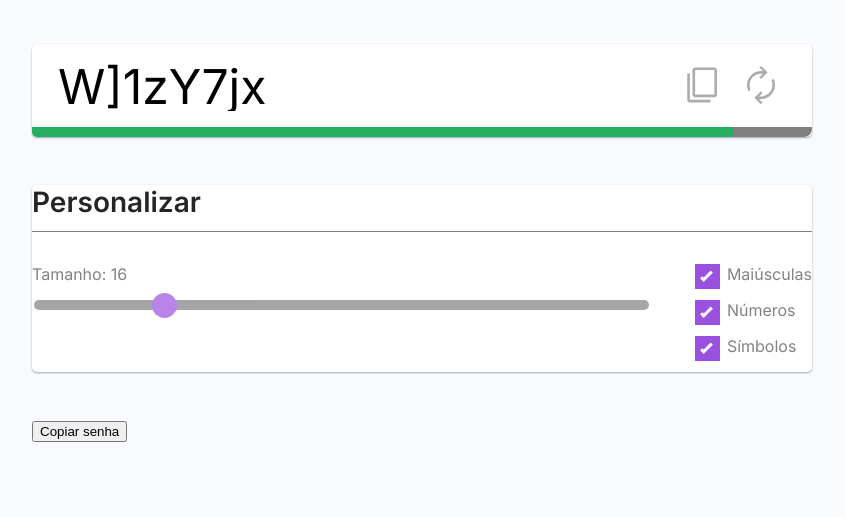
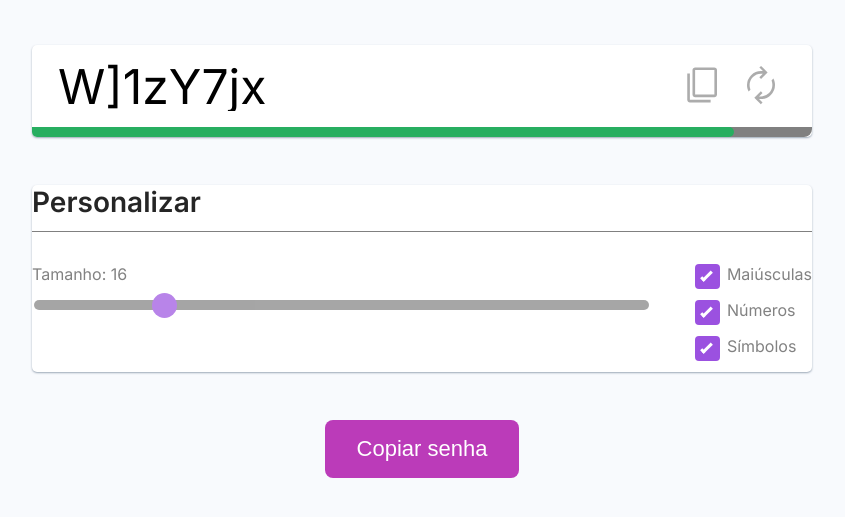
Before and after one commit to ronitorres/gerador_senha_devsamurai, a plain HTML site: page index.html in a window 1280 px wide. Shown: the part 119-636 px from the top of the page, without its empty margins (0-845 px from the left). Drawn offline with Linux system fonts and the light colour scheme.

Commit message:
Formatando o botão

```diff
--- a/index.html
+++ b/index.html
@@ -85,13 +85,19 @@
             </div>
         </section>
 
+        <!--Formatando o botão de submit-->
 
+        <div class="submit">
+
+            <button id="copy-2">Copiar senha</button>
+
+        </div>
 
         <!--O método floor() nivela tirando a vírgula.
         a função Math.random() gera um número de 0 a 1
         a função substring faz um recorte da string-->
 
-        <button id="copy-2">Copiar senha</button>
+
 
     </main>
     <script>
--- a/style.css
+++ b/style.css
@@ -196,6 +196,7 @@ main{
 
 .checkbox-container input:checked ~ .checkmark{
     background-color: #9b51e0;
+    border-radius: 4px;
 }
 
 .checkbox-container input:checked ~ .checkmark::after{
@@ -208,9 +209,29 @@ main{
     height: 13px;
     border: solid white;
     border-width: 0 3px 3px 0;
+
     transform: rotate(45deg);
 }
 
 .checkbox-container input:checked ~ .checkmark:after{
     display: block;
 }
+
+.submit {
+    text-align: center;
+}
+
+.submit button{
+    background-color: #bb3bb9;
+    font-size: 1.375rem;
+    color: #fff;
+    border: none;
+    border-radius: 8px;
+    cursor: pointer;
+    padding: 1rem 2rem;
+    transition: all 0.2s;
+}
+
+.submit button:hover{
+    background-color: #9b51e0;
+}
```
